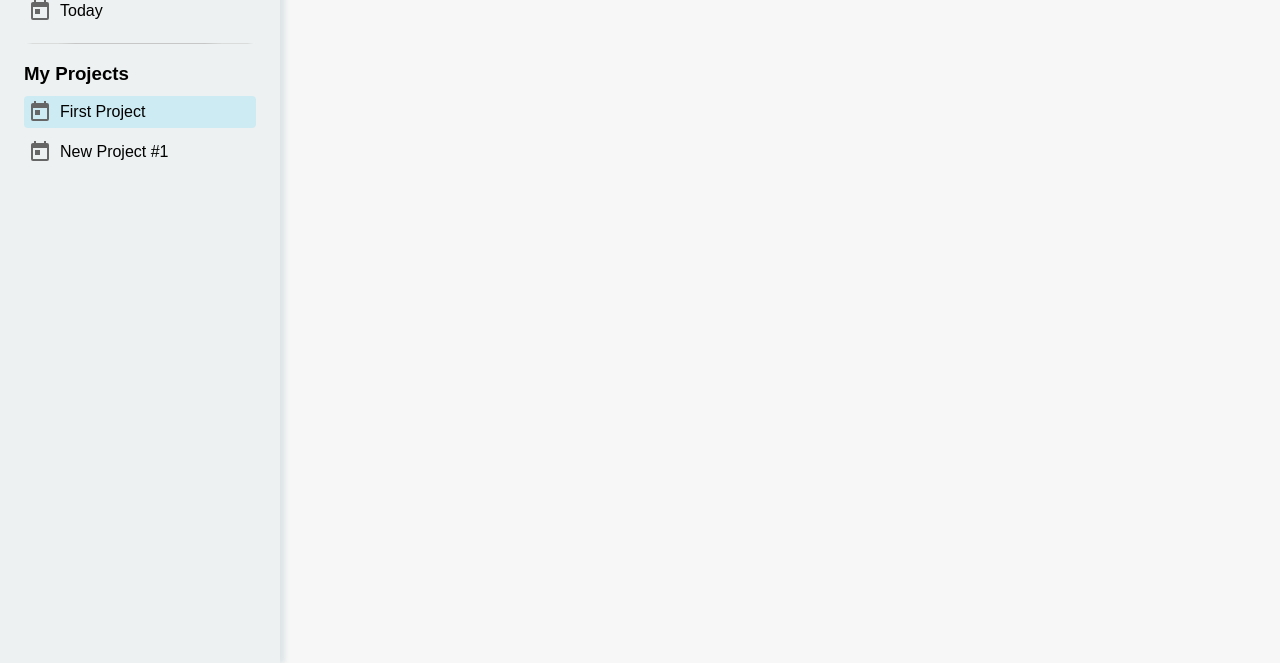
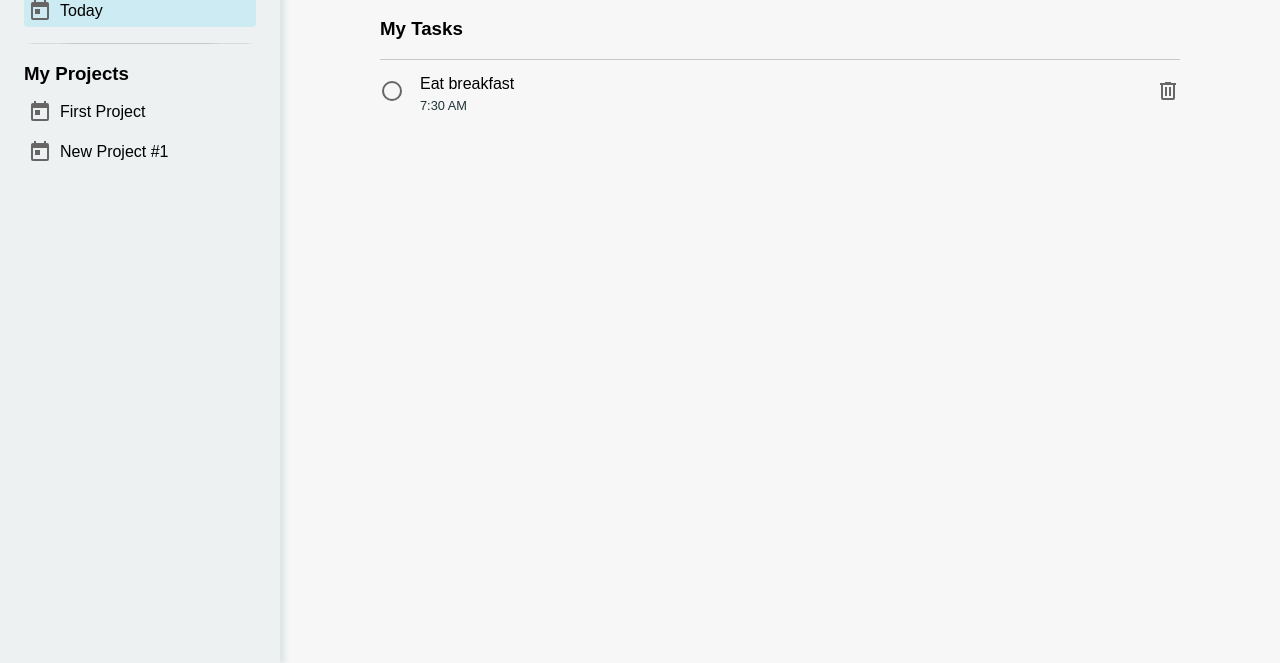
Before and after one commit to cha-law/todo-list, a website built with webpack: page src/index.html in a window 1280 px wide. Shown: the part 137-800 px from the top of the page. Built offline with nearby package versions, Linux system fonts and the light colour scheme.

Commit message:
Added web content for the "today" section

```diff
--- a/src/index.html
+++ b/src/index.html
@@ -20,16 +20,35 @@
         <div class="sb-pages">
             <div class="page-section default-pages">
                 <button class="page-button add-task"><img src="./assets/svgs/plus.svg" alt="+">Add Task</button>
-                <button class="page-button"><img src="./assets/svgs/calendar-today.svg" alt="Today">Today</button>
+                <button class="page-button selected"><img src="./assets/svgs/calendar-today.svg" alt="Today">Today</button>
             </div>
             <div class="seperator"></div>
             <div class="page-section">
                 <h3>My Projects</h3>
-                <button class="page-button selected"><img src="./assets/svgs/calendar-today.svg" alt="+">First Project</button>
+                <button class="page-button"><img src="./assets/svgs/calendar-today.svg" alt="+">First Project</button>
                 <button class="page-button"><img src="./assets/svgs/calendar-today.svg" alt="+">New Project #1</button>
             </div>
         </div>
     </div>
-    <div class="content"></div>
+    <div class="content">
+        <div class="project-wrapper">
+            <h1>Today</h1>
+            <div class="content-page my-projects">
+                <h3>My Tasks</h3>
+                <div class="task">
+                    <div class="left">
+                        <button><img src="./assets/svgs/circle-outline.svg" alt="circle-outline"></button>
+                        <div class="task-info">
+                            <p>Eat breakfast</p>
+                            <p class="time">7:30 AM</p>
+                        </div>
+                    </div>
+                    <div class="task-options">
+                        <button><img src="./assets/svgs/trash-can.svg" alt="trash"></button>
+                    </div>
+                </div>
+            </div>
+        </div>
+    </div>
 </body>
 </html>
--- a/src/styles.css
+++ b/src/styles.css
@@ -89,8 +89,71 @@ img {
     font-size: 1rem;
     padding: 4px;
     border-radius: 4px;
+    transition: 0.2s;
+}
+
+.page-button:hover {
+    cursor: pointer;
+    background-color: #99dff13b;
+    transition: 0.2s;
 }
 
 .selected {
     background-color: #99e0f162;
 }
+
+.content {
+    padding: 80px clamp(24px, 15%, 100px);
+}
+
+.project-wrapper {
+    display: flex;
+    flex-direction: column;
+    gap: 24px;
+}
+
+.content-page {
+    display: flex;
+    flex-direction: column;
+    gap: 16px;
+}
+
+.task {
+    display: flex;
+    justify-content: space-between;
+    padding: 12px 0px;
+    border-top: solid 1px #c7c7c7;
+}
+
+.task > p {
+    font-size: 1rem;
+}
+
+.task-info {
+    display: flex;
+    flex-direction: column;
+}
+
+.left {
+    display: flex;
+    gap: 16px;
+}
+
+.time {
+    font-size: 0.8rem;
+    color: #1F3438;
+}
+
+.task-options {
+    display: flex;
+    gap: 8px;
+}
+
+.task button {
+    border: none;
+    background: none;
+}
+
+.task button:hover {
+    cursor: pointer;
+}
```
Also changed, not shown: src/assets/svgs/check-circle.svg (added), src/assets/svgs/circle-outline.svg (added), src/assets/svgs/trash-can.svg (added).
